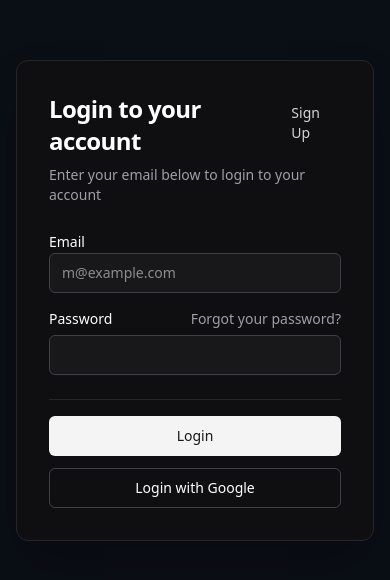
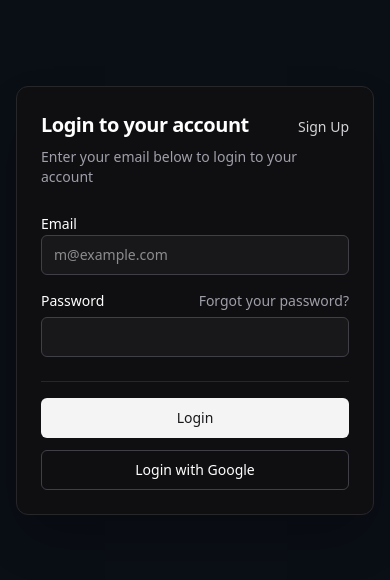
Before and after one commit to Not-Ayushs/interactive_docs, a React (Vite) app in the folder Frontend/: page /login in a window 390 px wide. Shown: the part 122-702 px from the top of the page. Built offline with nearby package versions, Linux system fonts and the light colour scheme.

Commit message:
ui channge

```diff
--- a/Frontend/src/components/AuthForm.jsx
+++ b/Frontend/src/components/AuthForm.jsx
@@ -3,9 +3,9 @@ import { Link } from 'react-router-dom';
 
 const AuthForm = ({ title, subtitle, type, onSubmit, onChange, error, isLoading }) => {
   return (
-    <div className="w-full max-w-md mx-auto p-8 rounded-xl bg-[#0F0F11] border border-zinc-800 text-white shadow-2xl">
-      <div className="flex justify-between items-baseline mb-2">
-        <h1 className="text-2xl font-semibold tracking-tight">{title}</h1>
+    <div className="w-full max-w-md mx-auto p-6 sm:p-8 rounded-xl bg-[#0F0F11] border border-zinc-800 text-white shadow-2xl">
+      <div className="flex justify-between items-baseline mb-2 gap-4">
+        <h1 className="text-xl sm:text-2xl font-semibold tracking-tight">{title}</h1>
         {type === 'login' ? (
           <Link to="/signup" className="text-sm font-medium hover:underline underline-offset-4 text-zinc-300">Sign Up</Link>
         ) : (
```
